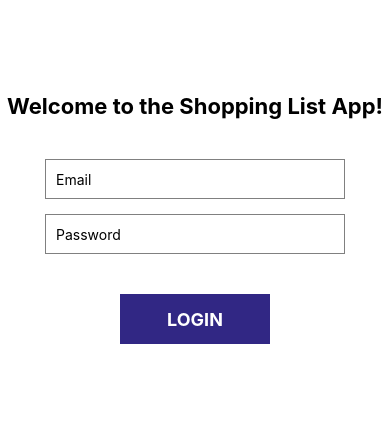
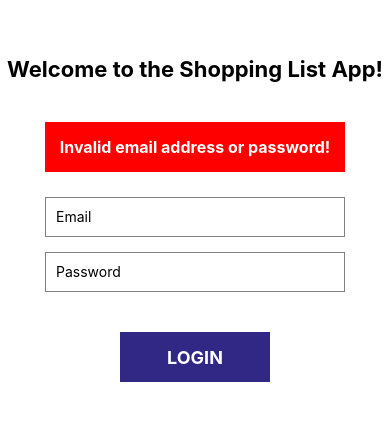
Before and after one commit to olivervoros/react-native-shopping-list, a React Native app: screen / in a window 390 px wide. Shown: the part 191-612 px from the top of the page. Built offline with nearby package versions, Linux system fonts and the light colour scheme.

Commit message:
CRUD works with the live API, but the code is messy...

```diff
--- a/App.js
+++ b/App.js
@@ -1,10 +1,11 @@
 import React, { Component } from 'react';
-import { TouchableOpacity, StyleSheet, Text, View, ScrollView } from 'react-native';
-import { getDummyShoppingList } from './Helper';
+import { TouchableOpacity, StyleSheet, Text, View, ScrollView, AsyncStorage } from 'react-native';
+import { API_ENDPOINT, getAuthTokenFromCookie } from './Helper';
 import CreateShoppingList from './components/CreateShoppingList';
 import LoginForm from './components/LoginForm';
 import ViewShoppingList from "./components/ViewShoppingList";
 import UpdateShoppingList from "./components/UpdateShoppingList";
+import axios from "axios";
 
 export default class App extends Component {
 
@@ -12,13 +13,30 @@ export default class App extends Component {
         super(props);
 
         this.state = {
-            loggedIn : false,
+            loggedIn : true, // TODO
             loginErrorMsg : false,
-            redirect : false,
-            shoppingLists: getDummyShoppingList(),
-            fullShoppingList: [],
+            shoppingLists: [],
             displayCreateForm: false,
             presentShoppingListID: -1
+        }
+    }
+
+    componentDidMount = async () => {
+
+        try {
+            const token = await AsyncStorage.getItem('token');
+            if (token !== null) {
+
+                let shoppingLists = await axios.get(
+                    API_ENDPOINT+"/shoppinglists", { headers: {"x-access-token" : token}}
+                );
+
+                // You're dispatching not only the metadata, but also setting isDataInitialized to true, to denote, that data has been loaded
+                this.setState({ shoppingLists: shoppingLists.data });
+            }
+
+        } catch (error) {
+            this.setState({ displayCreateForm: false, presentShoppingListID: -1, loggedIn: false, loginErrorMsg: true });
         }
     }
 
@@ -26,28 +44,55 @@ export default class App extends Component {
         this.setState({ displayCreateForm: true });
     }
 
-    login = () => {
-        this.setState({ displayCreateForm: false, presentShoppingListID: -1, loggedIn: true });
+    login = async (args = {}) => {
+        let email = (args && args.email) ? args.email : "";
+        let password = (args && args.password) ? args.password : ""
+
+        let payload = {email: email, password: password};
+
+        try {
+            let res = await axios.post(API_ENDPOINT+"/login", payload);
+            // You're dispatching not only the metadata, but also setting isDataInitialized to true, to denote, that data has been loaded
+
+            if(res && res.data.auth===true) {
+
+                try {
+                    let token = res.data.token;
+                    await AsyncStorage.setItem('token', token);
+                    this.setState({ displayCreateForm: false, presentShoppingListID: -1, loggedIn: true, loginErrorMsg: false });
+                } catch (error) {
+                    this.setState({ displayCreateForm: false, presentShoppingListID: -1, loggedIn: false, loginErrorMsg: true });
+                }
+
+            } else {
+
+                this.setState({ displayCreateForm: false, presentShoppingListID: -1, loggedIn: false, loginErrorMsg: true });
+            };
+        } catch (error) {
+            //alert(error);
+            this.setState({ displayCreateForm: false, presentShoppingListID: -1, loggedIn: false, loginErrorMsg: true });
+
+        }
     }
 
     logout = () => {
         this.setState({ displayCreateForm: false, presentShoppingListID: -1, loggedIn: false });
     }
 
-    viewShoppingListItem = (id) => {
-        this.setState({ presentShoppingListID: id });
+    viewShoppingListItem = (_id) => {
+        this.setState({ presentShoppingListID: _id });
     }
 
-    loadShoppingListForm = (id) => {
-        this.setState({ displayCreateForm: false, presentShoppingListID: -1, updateShoppingListID: id });
+    loadShoppingListForm = (_id) => {
+        this.setState({ displayCreateForm: false, presentShoppingListID: -1, updateShoppingListID: _id });
     }
 
     backToMain = () => {
         this.setState({ displayCreateForm: false, presentShoppingListID: -1, updateShoppingListID: -1 });
     }
 
-    createShoppingList = (args = {}) => {
-        let id = Math.random() * 10000;
+    createShoppingList = async (args = {}) => {
+
         let title = args.title;
         let author = args.author;
         let userDate = args.date;
@@ -58,16 +103,28 @@ export default class App extends Component {
 
         let items = {'milk': milk, 'eggs': eggs, 'water': water, 'apples': apples};
 
-        let newShoppingListItem = {id: id, title: title, author: author, date: userDate, items: items};
+        let payload = {title: title, author: author, date: userDate, items: items};
+
+        try {
+            let token = await AsyncStorage.getItem('token');
+
+            let newShoppingListItem = await axios.post(
+                API_ENDPOINT+"/shoppinglists", payload, { headers: {"x-access-token" : token }}
+            );
+            // You're dispatching not only the metadata, but also setting isDataInitialized to true, to denote, that data has been loaded
 
             this.setState({
-            shoppingLists: [...this.state.shoppingLists, newShoppingListItem],
+                shoppingLists: [...this.state.shoppingLists, newShoppingListItem.data],
                 displayCreateForm: false,
             });
 
+        } catch (error) {
+            alert(error);
         }
 
-    updateShoppingList = (updateShoppingListID, shoppingListItem, args) => {
+    }
+
+    updateShoppingList = async (updateShoppingListID, shoppingListItem, args) => {
 
         let title = (args && args.title) ? args.title : shoppingListItem.title;
         let author =  (args && args.author) ? args.author : shoppingListItem.author;
@@ -78,11 +135,33 @@ export default class App extends Component {
         let apples =  (args && args.apples) ? args.apples : shoppingListItem.items.apples.toString();
         let items = {'milk': milk, 'eggs': eggs, 'water': water, 'apples': apples};
 
-        const objIndex = this.state.shoppingLists.findIndex((obj => parseInt(obj.id) === updateShoppingListID));
+        let payload = {title: title, author: author, date: userDate, items: items};
 
-        this.setState((state) => {
-            state.shoppingLists[objIndex] = {id: updateShoppingListID, title: title, author: author, date: userDate, items: items};
-        });
+        const objIndex = this.state.shoppingLists.findIndex((obj => parseInt(obj._id) === updateShoppingListID));
+
+        try {
+
+            let token = await AsyncStorage.getItem('token');
+
+            await axios.put(
+                API_ENDPOINT+"/shoppinglists/" + updateShoppingListID, payload, { headers: {"x-access-token" : token}}
+            );
+            // You're dispatching not only the metadata, but also setting isDataInitialized to true, to denote, that data has been loaded
+        } catch (error) {
+            alert(error);
+        }
+
+        try {
+
+            let token = await AsyncStorage.getItem('token');
+
+            let shoppingLists = await axios.get(
+                API_ENDPOINT+"/shoppinglists", { headers: {"x-access-token" : token }}
+            );
+
+            // You're dispatching not only the metadata, but also setting isDataInitialized to true, to denote, that data has been loaded
+
+            this.setState({ shoppingLists: shoppingLists.data });
 
             this.setState({
                 displayCreateForm: false,
@@ -90,33 +169,50 @@ export default class App extends Component {
                 updateShoppingListID: -1
             });
 
+        } catch (error) {
+            alert(error);
+        }
 
     }
 
-    deleteShoppingList = (deletedId) => {
+    deleteShoppingList = async (deletedId) => {
         const filteredShoppingList = this.state.shoppingLists.filter((value, index, arr) => {
 
-            return value.id !== deletedId;
+            return value._id !== deletedId;
         });
+
+        try {
+            let token = await AsyncStorage.getItem('token');
+
+            let deletedShoppingList = await axios.delete(
+                API_ENDPOINT+"/shoppinglists/"+deletedId, { headers: {"x-access-token" : token}}
+            );
+            // You're dispatching not only the metadata, but also setting isDataInitialized to true, to denote, that data has been loaded
 
             this.setState({
                 shoppingLists: filteredShoppingList,
                 displayCreateForm: false,
                 presentShoppingListID: -1
             });
+
+        } catch (error) {
+            alert(error);
+        }
     }
 
     render() {
 
         if( ! this.state.loggedIn) {
-            return <LoginForm login={this.login}></LoginForm>
+            return <LoginForm loginErrorMsg={this.state.loginErrorMsg} login={this.login}></LoginForm>
         }
 
-        if( this.state.presentShoppingListID > 0 ) {
+
+        // TODO: remove parseint, horrible tweak
+        if( parseInt(this.state.presentShoppingListID) > 0 ) {
             return <ViewShoppingList backToMain={this.backToMain} loadShoppingListForm={this.loadShoppingListForm} deleteShoppingList={this.deleteShoppingList} shoppingLists={this.state.shoppingLists} presentShoppingListID={this.state.presentShoppingListID}></ViewShoppingList>
         }
 
-        if (this.state.updateShoppingListID > 0) {
+        if (parseInt(this.state.updateShoppingListID) > 0) {
             return <UpdateShoppingList backToMain={this.backToMain} updateShoppingList={this.updateShoppingList} shoppingLists={this.state.shoppingLists} updateShoppingListID={this.state.updateShoppingListID}></UpdateShoppingList>
         }
 
@@ -140,8 +236,8 @@ export default class App extends Component {
                 </View>
                 <Text style={styles.title}>View Shopping Lists:</Text>
                 {this.state.shoppingLists.map((shoppingList, i) =>
-                    <TouchableOpacity key={shoppingList.id} onPress={() => this.viewShoppingListItem(shoppingList.id)}>
-                        <Text style={styles.shoppingListItem} key={shoppingList.id}>{shoppingList.title}</Text>
+                    <TouchableOpacity key={shoppingList._id} onPress={() => this.viewShoppingListItem(shoppingList._id)}>
+                        <Text style={styles.shoppingListItem} key={shoppingList._id}>{shoppingList.title}</Text>
                     </TouchableOpacity>
                 )}
             </View>
@@ -156,7 +252,7 @@ const styles = StyleSheet.create({
         backgroundColor: '#fff',
         alignItems: 'center',
         justifyContent: 'center',
-        marginTop: 50
+        marginTop: 75
     },
     title: {
         fontSize: 26,
--- a/components/CreateShoppingList.js
+++ b/components/CreateShoppingList.js
@@ -24,8 +24,8 @@ export default class CreateShoppingList extends Component {
                 <TextInput placeholder="Water" style={styles.createShoppingListTextInput} onChangeText={(water) => this.setState({water : water})} name="water" />
                 <TextInput placeholder="Apples" style={styles.createShoppingListTextInput} onChangeText={(apples) => this.setState({apples : apples})} name="apples" />
                 </View>
-                <TouchableOpacity onPress={() => createShoppingList(this.state)}><Text style={styles.addShoppingListButtonView2}>Create Shopping List</Text></TouchableOpacity>
-                <TouchableOpacity onPress={backToMain}><Text style={styles.addShoppingListButtonView3}>Back to Home</Text></TouchableOpacity>
+                <TouchableOpacity onPress={() => createShoppingList(this.state)}><Text style={styles.addShoppingListButton}>Create Shopping List</Text></TouchableOpacity>
+                <TouchableOpacity onPress={backToMain}><Text style={styles.backToHomeButton}>Back to Home</Text></TouchableOpacity>
             </View>
             </ScrollView>
 
@@ -41,22 +41,31 @@ const styles = StyleSheet.create({
         backgroundColor: '#fff',
         alignItems: 'center',
         justifyContent: 'center',
+        marginTop: 75
     },
-    addShoppingListButtonView2: {
+    addShoppingListButton: {
         width:300,
         height:50,
         marginBottom: 25,
         backgroundColor: '#3fa9a1',
         padding: 10,
         color: '#fff',
+        textAlign: 'center',
+        paddingTop: 15,
+        fontSize: 18,
+        fontWeight: "bold",
     },
-    addShoppingListButtonView3: {
+    backToHomeButton: {
         width:300,
         height:50,
         marginBottom: 25,
-        backgroundColor: '#312784',
+        backgroundColor: '#ffa500',
         padding: 10,
         color: '#fff',
+        textAlign: 'center',
+        paddingTop: 15,
+        fontSize: 18,
+        fontWeight: "bold",
     },
     createShoppingListTextInput: {
         paddingLeft: 10,
--- a/components/LoginForm.js
+++ b/components/LoginForm.js
@@ -9,14 +9,17 @@ export default class CreateShoppingList extends Component {
 
     render() {
 
-        const { login } = this.props;
+        const { login, loginErrorMsg } = this.props;
+
+        const errorMessage = <Text style={styles.loginErrorMessage}>Invalid email address or password!</Text>;
 
         return(
             <View style={styles.container}>
                 <Text style={styles.title}>Welcome to the Shopping List App!</Text>
-                <TextInput placeholder="Email" style={styles.textInputStyle} />
-                <TextInput placeholder="Password" style={styles.textInputStyle} />
-                <TouchableOpacity onPress={login}>
+                { loginErrorMsg ? errorMessage : <Text></Text>}
+                <TextInput onChangeText={(email) => this.setState({email: email})} placeholder="Email" style={styles.textInputStyle} />
+                <TextInput onChangeText={(password) => this.setState({password: password})} placeholder="Password" style={styles.textInputStyle} />
+                <TouchableOpacity onPress={() => login(this.state)}>
                 <Text style={styles.loginButtonView}>LOGIN</Text>
                 </TouchableOpacity>
             </View>
@@ -55,5 +58,16 @@ const styles = StyleSheet.create({
         fontSize: 22,
         fontWeight: "bold",
         marginBottom: 40
+    },
+    loginErrorMessage: {
+        width:300,
+        height:50,
+        backgroundColor: "red",
+        color: "white",
+        marginBottom: 25,
+        fontWeight: "bold",
+        fontSize:16,
+        textAlign: "center",
+        paddingTop: 15,
     }
 });
--- a/components/UpdateShoppingList.js
+++ b/components/UpdateShoppingList.js
@@ -11,7 +11,7 @@ export default class UpdateShoppingList extends Component {
 
         const { backToMain, updateShoppingList, shoppingLists, updateShoppingListID} = this.props;
 
-        const shoppingListItem = shoppingLists.find(item => item.id === updateShoppingListID);
+        const shoppingListItem = shoppingLists.find(item => item._id === updateShoppingListID);
 
         return(
             <ScrollView>
@@ -26,8 +26,8 @@ export default class UpdateShoppingList extends Component {
                     <TextInput style={styles.createShoppingListTextInput} onChangeText={(water) => this.setState({water : water})} name="water" defaultValue={shoppingListItem.items['water'].toString()} />
                     <TextInput style={styles.createShoppingListTextInput} onChangeText={(apples) => this.setState({apples : apples})} name="apples" defaultValue={shoppingListItem.items['apples'].toString()} />
                 </View>
-                <TouchableOpacity onPress={() => updateShoppingList(updateShoppingListID, shoppingListItem, this.state)}><Text style={styles.addShoppingListButtonView2}>UPDATE Shopping List</Text></TouchableOpacity>
-                <TouchableOpacity onPress={backToMain}><Text style={styles.addShoppingListButtonView3}>Back to Home</Text></TouchableOpacity>
+                <TouchableOpacity onPress={() => updateShoppingList(updateShoppingListID, shoppingListItem, this.state)}><Text style={styles.updateShoppingListButton}>UPDATE Shopping List</Text></TouchableOpacity>
+                <TouchableOpacity onPress={backToMain}><Text style={styles.backToHomeButton}>Back to Home</Text></TouchableOpacity>
             </View>
             </ScrollView>
         )
@@ -40,22 +40,31 @@ const styles = StyleSheet.create({
         backgroundColor: '#fff',
         alignItems: 'center',
         justifyContent: 'center',
+        marginTop: 75
     },
-    addShoppingListButtonView2: {
+    backToHomeButton: {
+        width:300,
+        height:50,
+        marginBottom: 25,
+        backgroundColor: '#ffa500',
+        padding: 10,
+        color: '#fff',
+        textAlign: 'center',
+        paddingTop: 15,
+        fontSize: 18,
+        fontWeight: "bold",
+    },
+    updateShoppingListButton: {
         width:300,
         height:50,
         marginBottom: 25,
         backgroundColor: '#3fa9a1',
         padding: 10,
         color: '#fff',
-    },
-    addShoppingListButtonView3: {
-        width:300,
-        height:50,
-        marginBottom: 25,
-        backgroundColor: '#312784',
-        padding: 10,
-        color: '#fff',
+        textAlign: 'center',
+        paddingTop: 15,
+        fontSize: 18,
+        fontWeight: "bold",
     },
     createShoppingListTextInput: {
         paddingLeft: 10,
--- a/components/ViewShoppingList.js
+++ b/components/ViewShoppingList.js
@@ -12,7 +12,7 @@ export default class ViewShoppingList extends Component {
 
         const { shoppingLists, presentShoppingListID, backToMain, loadShoppingListForm, deleteShoppingList } = this.props;
 
-        const shoppingListItem = shoppingLists.find(item => item.id === presentShoppingListID);
+        const shoppingListItem = shoppingLists.find(item => item._id === presentShoppingListID);
 
         const shoppingItems = Object.keys(shoppingListItem.items).map(key =>
             <Text style={styles.viewShoppingListText} key={key}>{capitaliseString(key)} : {shoppingListItem.items[key]}</Text>
@@ -26,8 +26,8 @@ export default class ViewShoppingList extends Component {
                 <Text style={styles.viewShoppingListText}>Date: (dd/mm/yyyy): { convertJSToUserDate(shoppingListItem.date) }</Text>
                 { shoppingItems }
                 <TouchableOpacity onPress={backToMain}><Text style={styles.addShoppingListButtonView1}>Back to Home</Text></TouchableOpacity>
-                <TouchableOpacity onPress={() => loadShoppingListForm(shoppingListItem.id)}><Text style={styles.addShoppingListButtonView2}>Update Shopping List</Text></TouchableOpacity>
-                <TouchableOpacity onPress={() => deleteShoppingList(shoppingListItem.id)}><Text style={styles.addShoppingListButtonView3}>Delete Shopping List</Text></TouchableOpacity>
+                <TouchableOpacity onPress={() => loadShoppingListForm(shoppingListItem._id)}><Text style={styles.addShoppingListButtonView2}>Update Shopping List</Text></TouchableOpacity>
+                <TouchableOpacity onPress={() => deleteShoppingList(shoppingListItem._id)}><Text style={styles.deleteButtonView}>Delete Shopping List</Text></TouchableOpacity>
             </View>
             </ScrollView>
 
@@ -43,6 +43,7 @@ const styles = StyleSheet.create({
         backgroundColor: '#fff',
         alignItems: 'center',
         justifyContent: 'center',
+        marginTop: 75
     },
     addShoppingListButtonView1: {
         width:300,
@@ -51,6 +52,10 @@ const styles = StyleSheet.create({
         backgroundColor: '#ffa500',
         padding: 10,
         color: '#fff',
+        textAlign: 'center',
+        paddingTop: 15,
+        fontSize: 18,
+        fontWeight: "bold",
     },
     addShoppingListButtonView2: {
         width:300,
@@ -59,14 +64,22 @@ const styles = StyleSheet.create({
         backgroundColor: '#3fa9a1',
         padding: 10,
         color: '#fff',
+        textAlign: 'center',
+        paddingTop: 15,
+        fontSize: 18,
+        fontWeight: "bold",
     },
-    addShoppingListButtonView3: {
+    deleteButtonView: {
         width:300,
         height:50,
         marginBottom: 25,
-        backgroundColor: '#312784',
+        backgroundColor: '#cd0000',
         padding: 10,
         color: '#fff',
+        textAlign: 'center',
+        paddingTop: 15,
+        fontSize: 18,
+        fontWeight: "bold",
     },
     viewShoppingListText: {
         paddingLeft: 10,
--- a/package.json
+++ b/package.json
@@ -1,4 +1,5 @@
 {
+  "name": "shoppinglistapp",
   "main": "node_modules/expo/AppEntry.js",
   "scripts": {
     "start": "expo start",
@@ -8,12 +9,14 @@
     "eject": "expo eject"
   },
   "dependencies": {
+    "axios": "^0.19.0",
     "braces": "^3.0.2",
     "expo": "^35.0.0",
     "mem": "^6.0.0",
     "react": "16.8.3",
     "react-dom": "16.8.3",
     "react-native": "https://github.com/expo/react-native/archive/sdk-35.0.0.tar.gz",
+    "react-native-cookie": "^0.2.0",
     "react-native-elements": "^1.2.7",
     "react-native-web": "^0.11.7",
     "ws": "^7.2.0"
```
Also changed, not shown: Helper.js (+19 -4 lines), 1 other file (tests, documents, lock files or other folders). Lines whose indentation alone changed are shown as unchanged.
